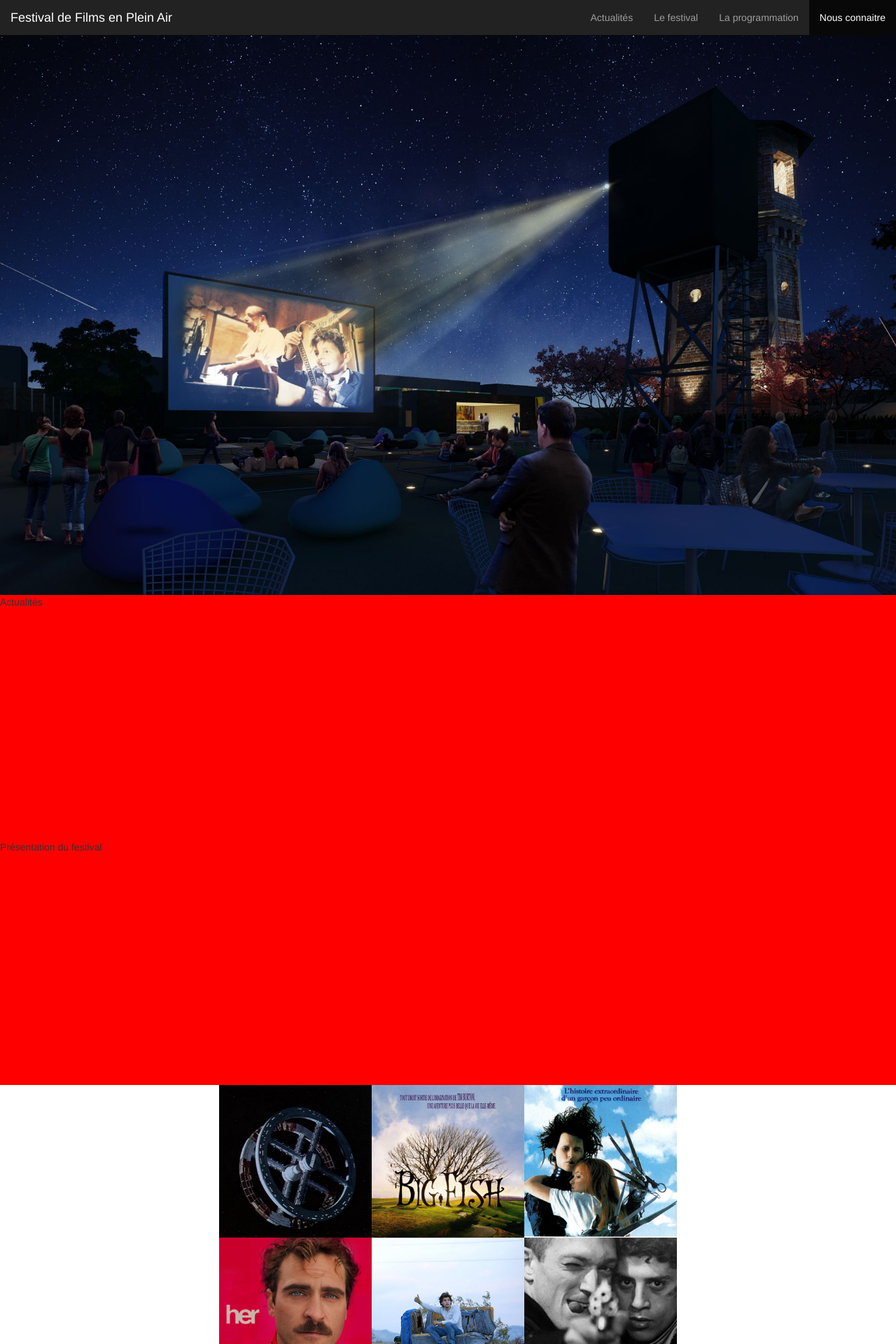
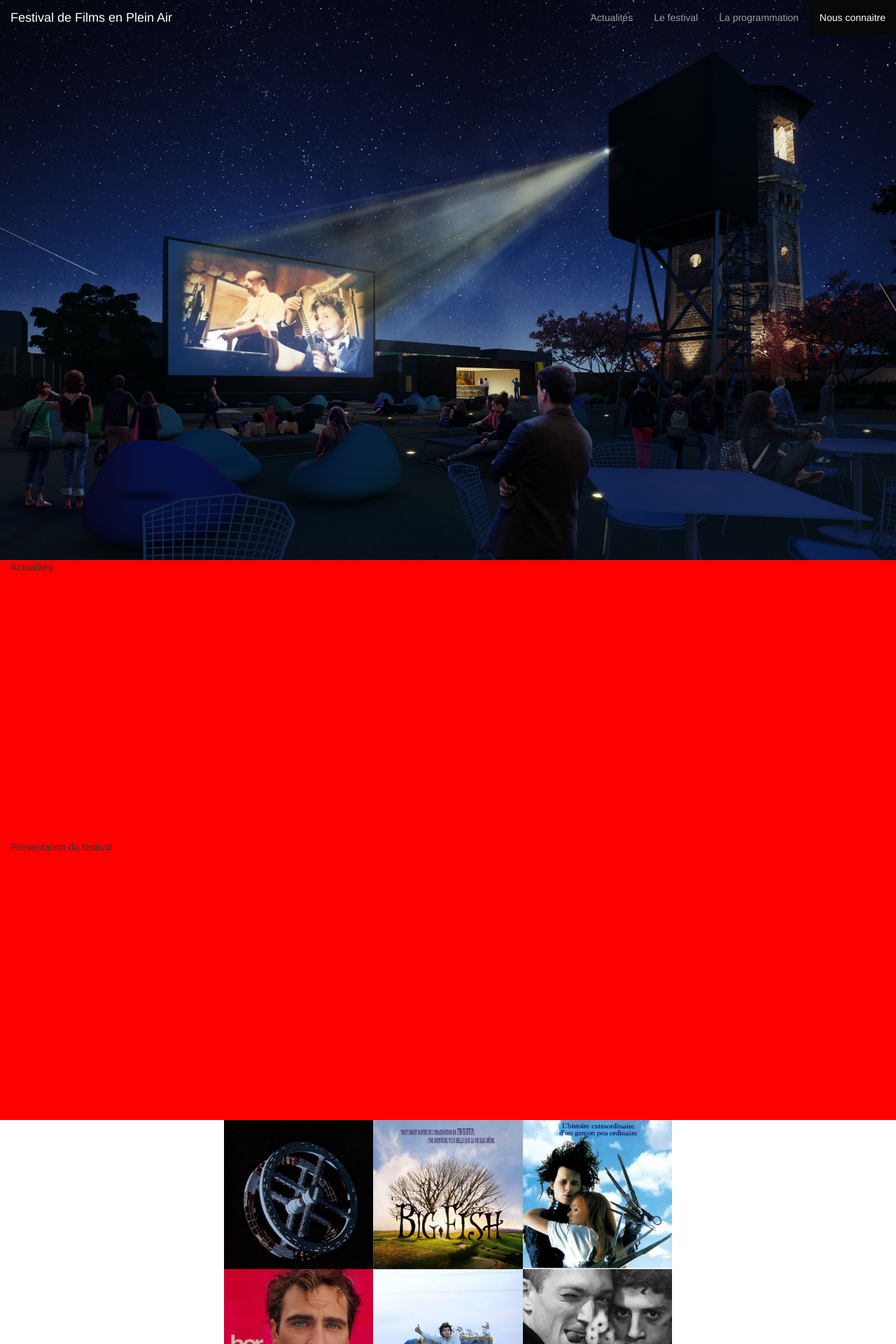
Before and after one commit to Giildo/p3, a PHP site: page / in a window 1280 px wide. Shown: the top 1920 px of the page at 70% size. Run offline with PHP 8.4, Linux system fonts and the light colour scheme; some libraries are stand-ins or nearby versions.

Commit message:
Nav transparent Modification du CSS et création d'une fonction jQuery pour faire en sorte que le nav passe de transparent à opaque selon position de la page

```diff
--- a/index.php
+++ b/index.php
@@ -8,7 +8,7 @@
 </head>
 <body data-spy="scroll" data-target=".navbar">
 
-	<nav class="navbar navbar-inverse navbar-fixed-top">
+	<nav class="navbar navbar-inverse navbar-fixed-top" style="background-color:rgba(0,0,0,0);border-color:rgba(0,0,0,0);">
 		<div class="container-fluid">
 			<div class="navbar-header">
 				<button class="navbar-toggle" type="button" data-toggle="collapse" data-target="#jojotique_menu">
@@ -16,7 +16,7 @@
 					<span class="icon-bar"></span>
 					<span class="icon-bar"></span>
 				</button>
-				<a href="#" class="navbar-brand">Festival de Films en Plein Air</a>
+				<a href="#" class="navbar-brand" id="a_top">Festival de Films en Plein Air</a>
 			</div>
 			<div class="collapse navbar-collapse" id="jojotique_menu">
 				<ul class="nav navbar-nav navbar-right">
@@ -42,7 +42,7 @@
 			<p class="col-xs-12">Présentation du festival</p>
 		</section>
 
-		<section id="presentation_film" class="row">
+		<section id="presentation_film">
 			<div class="row">
 				<a href="#"><img src="images/2001_lodyssee_de_lespace/1.jpg" class="col-md-2 col-md-offset-3" id="img1" data-film="2001_lodyssee_de_lespace" /></a>
 				<a href="#"><img src="images/big_fish/1.jpg" class="col-md-2" id="img2" data-film="big_fish" /></a>
@@ -71,9 +71,9 @@
 	</footer>
 
 	<script
-   src="https://code.jquery.com/jquery-3.2.1.min.js"
-   integrity="sha256-hwg4gsxgFZhOsEEamdOYGBf13FyQuiTwlAQgxVSNgt4="
-   crossorigin="anonymous"></script>
+	src="https://code.jquery.com/jquery-3.2.1.min.js"
+	integrity="sha256-hwg4gsxgFZhOsEEamdOYGBf13FyQuiTwlAQgxVSNgt4="
+	crossorigin="anonymous"></script>
 	<script
 	src="https://maxcdn.bootstrapcdn.com/bootstrap/3.3.7/js/bootstrap.min.js"
 	integrity="sha384-Tc5IQib027qvyjSMfHjOMaLkfuWVxZxUPnCJA7l2mCWNIpG9mGCD8wGNIcPD7Txa"
@@ -112,6 +112,24 @@
 					}, 1000);
 				}
 			});
+
+			$(document).scroll(function(){
+				var top = document.documentElement.scrollTop;
+
+				if (top == 0) {
+					$('.navbar-inverse').attr('style', 'background:rgba(0,0,0,0);border-color:rgba(0,0,0,0);');
+				} else {
+					$('.navbar-inverse').removeAttr('style');
+				}
+			});
+
+			$('#a_top').click(function(e){
+				e.preventDefault();
+
+				$('html').animate({
+					scrollTop: '0'
+				}, 1000);
+			});
 		})
 	</script>
 </body>
--- a/style.css
+++ b/style.css
@@ -1,12 +1,4 @@
-body {
-   margin-top: 50px;
-}
-
 .col-md-2 {
-   padding: 0;
-}
-
-.col-xs-12 {
    padding: 0;
 }
 
@@ -15,7 +7,10 @@
    background-color: red;
 }
 
-#header, #actualites, #presentation_festival, #presentation_film, #footer {
-   padding-top: 50px;
-   margin-top: -50px;
+.navbar-inverse {
+   transition: background-color 0.5s, border-color 0.5s, font-size;
 }
+
+header img[class="col-xs-12"] {
+   padding: 0;
+}
```
